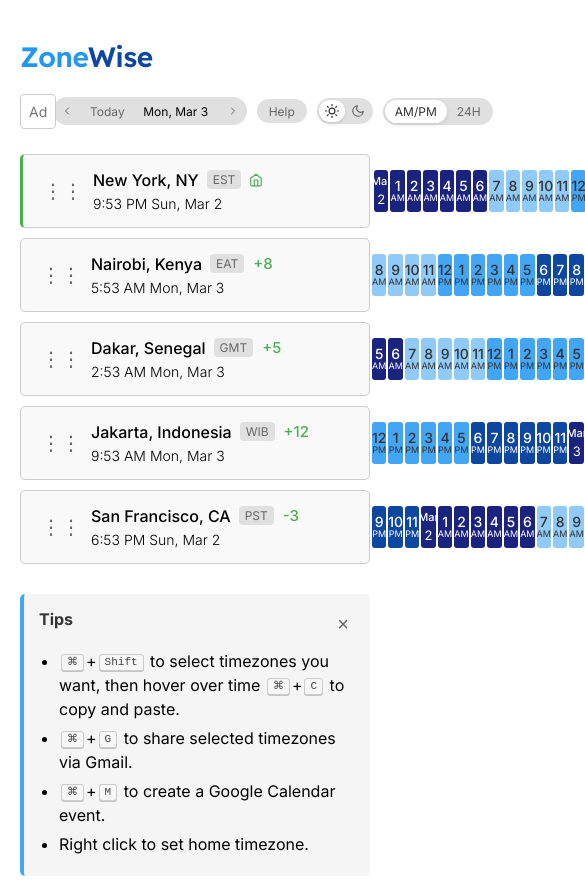
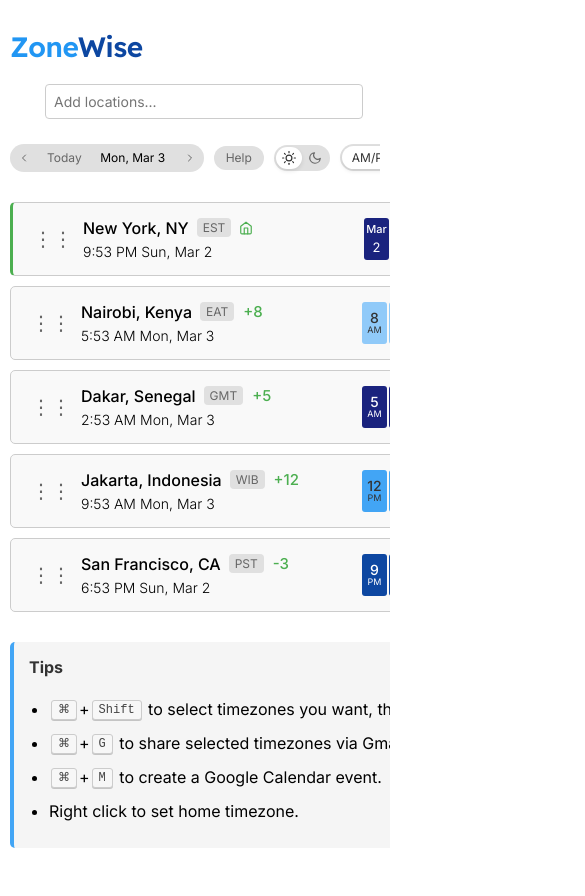
Before and after one commit to mberg/timehopper, a React (Create React App) app: page / in a window 390 px wide. Shown: the top 896 px of the page, 585 px wide, since content can reach past the window. After the commit the page ends 858 px from the top, so only its background shows below. Built offline with nearby package versions, Linux system fonts and the light colour scheme.

Commit message:
MB responsive

```diff
--- a/src/App.css
+++ b/src/App.css
@@ -7,6 +7,33 @@
   max-width: 1200px;
   margin: 0 auto;
   padding: 20px;
+  overflow-x: auto; /* Enable horizontal scrolling */
+  -webkit-overflow-scrolling: touch; /* Smooth scrolling on iOS */
+}
+
+/* Mobile-specific adjustments */
+@media (max-width: 768px) {
+  .app {
+    padding: 10px;
+  }
+
+  .search-controls-row {
+    flex-direction: column;
+    align-items: flex-start;
+  }
+
+  .search-dropdown {
+    max-width: 100%;
+    width: 100%;
+    margin-bottom: 10px;
+  }
+
+  .app-controls {
+    width: 100%;
+    overflow-x: auto;
+    padding-bottom: 5px;
+    justify-content: flex-start;
+  }
 }
 
 .app-header {
@@ -117,6 +144,7 @@
   min-height: 100px;
   padding: 10px 0;
   position: relative;
+  min-width: 900px; /* Set minimum width to prevent squishing on mobile */
 }
 
 .timezone-container.dragging-over {
@@ -137,6 +165,7 @@
   margin: 0;
   width: 100%;
   box-sizing: border-box;
+  min-width: 900px; /* Match the container min-width */
 }
 
 /* Removed drop indicator styles, now using react-dnd */
@@ -171,7 +200,9 @@
 
 .city-info {
   min-width: 250px;
+  width: 250px; /* Fixed width */
   margin-right: 15px;
+  flex-shrink: 0; /* Prevent shrinking */
 }
 
 .city-header {
@@ -233,6 +264,8 @@
   position: relative; /* Ensure positioning context for highlights */
   flex-grow: 1;
   margin-left: 5px;
+  min-width: 600px; /* Minimum width for timeline */
+  flex-shrink: 0; /* Prevent shrinking */
 }
 
 .time-slot {
@@ -244,7 +277,7 @@
   cursor: pointer;
   position: relative;
   box-sizing: border-box;
-  min-width: 0;
+  min-width: 25px; /* Minimum width for each time slot */
   margin: 0 1px;
   display: flex;
   flex-direction: column;
@@ -349,11 +382,20 @@
   border-radius: 8px;
   z-index: 1000;
   font-size: 16px;
-  max-width: 100%;
+  max-width: 90%;
+  width: auto;
   text-align: left;
   white-space: pre-line; /* Preserve line breaks */
   box-shadow: 0 4px 12px rgba(0, 0, 0, 0.2);
   animation: fadeInOut 5s ease-in-out;
+}
+
+@media (max-width: 768px) {
+  .toast-notification {
+    font-size: 14px;
+    padding: 10px 15px;
+    max-width: 85%;
+  }
 }
 
 body.dark-mode .toast-notification {
@@ -536,6 +578,7 @@ body.dark-mode .toggle-button.active svg {
   border-radius: 5px;
   border-left: 4px solid #42a5f5;
   position: relative;
+  min-width: 900px; /* Match container width */
 }
 
 .tips-header {
@@ -1068,3 +1111,25 @@ body.dark-mode .app h1 .wise {
 .selected-date {
   font-family: 'Inter', sans-serif;
 }
+
+/* Mobile-friendly tips section */
+.tips-section {
+  margin-top: 20px;
+  padding: 15px;
+  background-color: #f5f5f5;
+  border-radius: 5px;
+  border-left: 4px solid #42a5f5;
+  position: relative;
+  min-width: 900px; /* Match container width */
+}
+
+@media (max-width: 768px) {
+  .tips-section li {
+    margin-bottom: 10px;
+  }
+
+  kbd {
+    padding: 3px 6px; /* Larger touch target */
+    font-size: 12px;
+  }
+}
```
